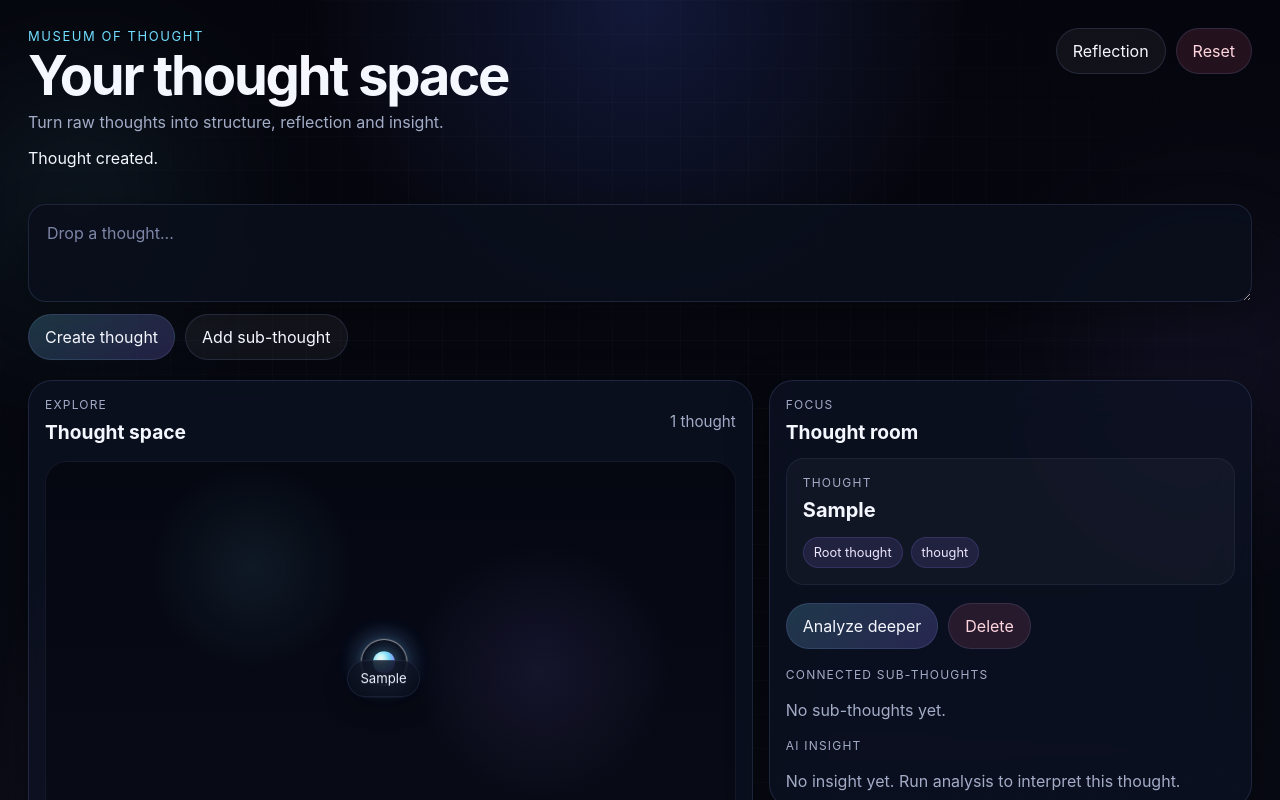
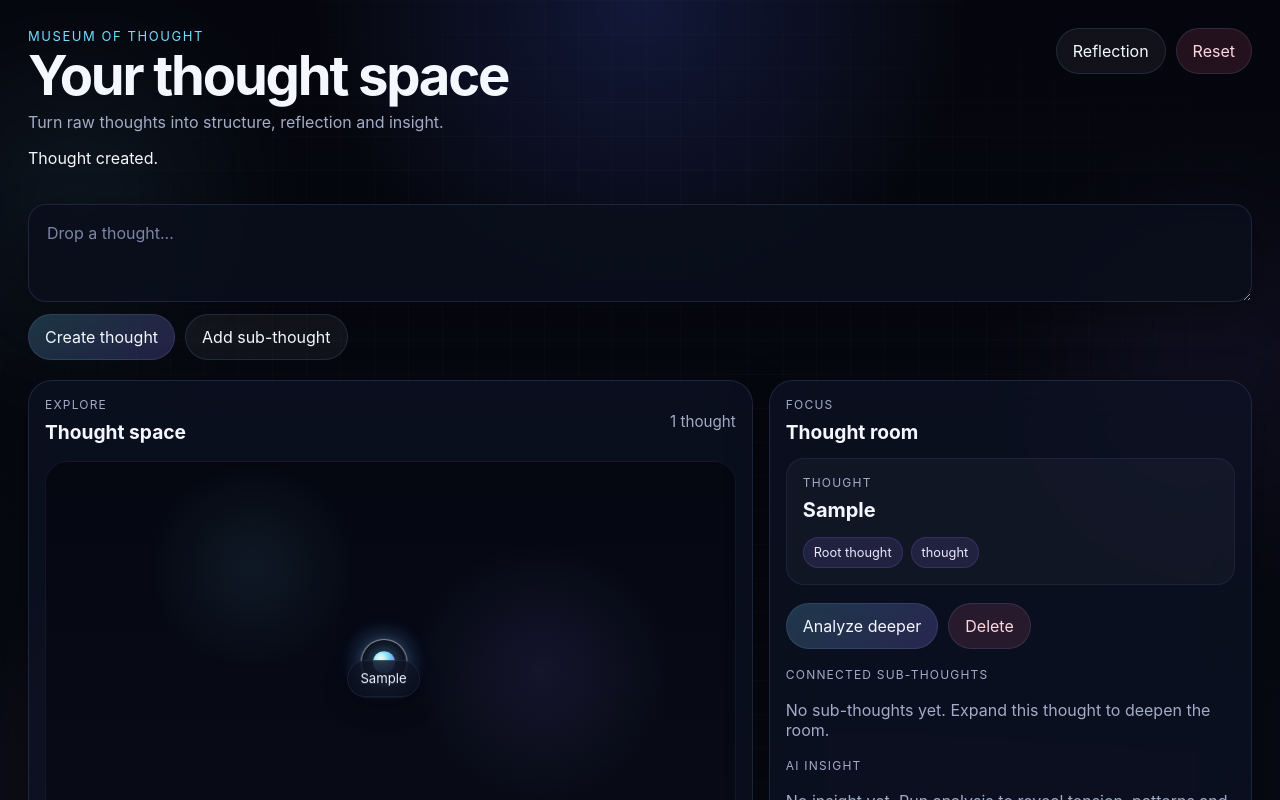
Before and after one commit to dagmarazonik1990-rgb/museum-of-thought, a Next.js app: page / in a window 1280 px wide. Both pictures are taken after typing "Sample" into the empty fields and a click on the button "Create thought". Shown: the top 800 px of the page. Built offline with nearby package versions, Linux system fonts and the light colour scheme.

Commit message:
Update ThoughtDetail.js

```diff
--- a/components/ThoughtDetail.js
+++ b/components/ThoughtDetail.js
@@ -14,7 +14,7 @@ export default function ThoughtDetail({
       <div className="mot-empty-panel">
         <p className="mot-empty-title">No thought selected</p>
         <p className="mot-empty-copy">
-          Tap any orb in the space to open its room.
+          Tap any orb in the space to open its room and reveal meaning around it.
         </p>
       </div>
     );
@@ -48,7 +48,7 @@ export default function ThoughtDetail({
         <p className="mot-detail-label">Connected sub-thoughts</p>
 
         {children.length === 0 ? (
-          <p className="mot-muted">No sub-thoughts yet.</p>
+          <p className="mot-muted">No sub-thoughts yet. Expand this thought to deepen the room.</p>
         ) : (
           <div className="mot-chip-list">
             {children.map((child) => (
@@ -69,7 +69,7 @@ export default function ThoughtDetail({
 
         {!insight ? (
           <p className="mot-muted">
-            No insight yet. Run analysis to interpret this thought.
+            No insight yet. Run analysis to reveal tension, patterns and possible direction.
           </p>
         ) : (
           <div className="mot-insight-card">
```
